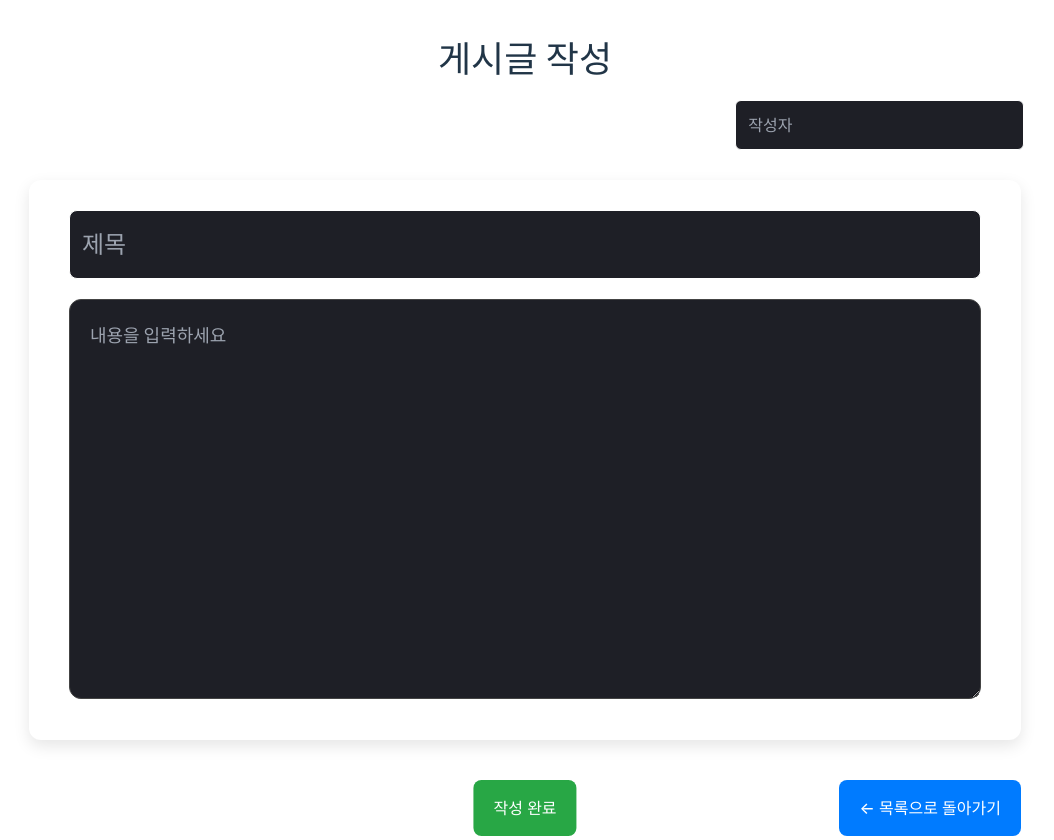
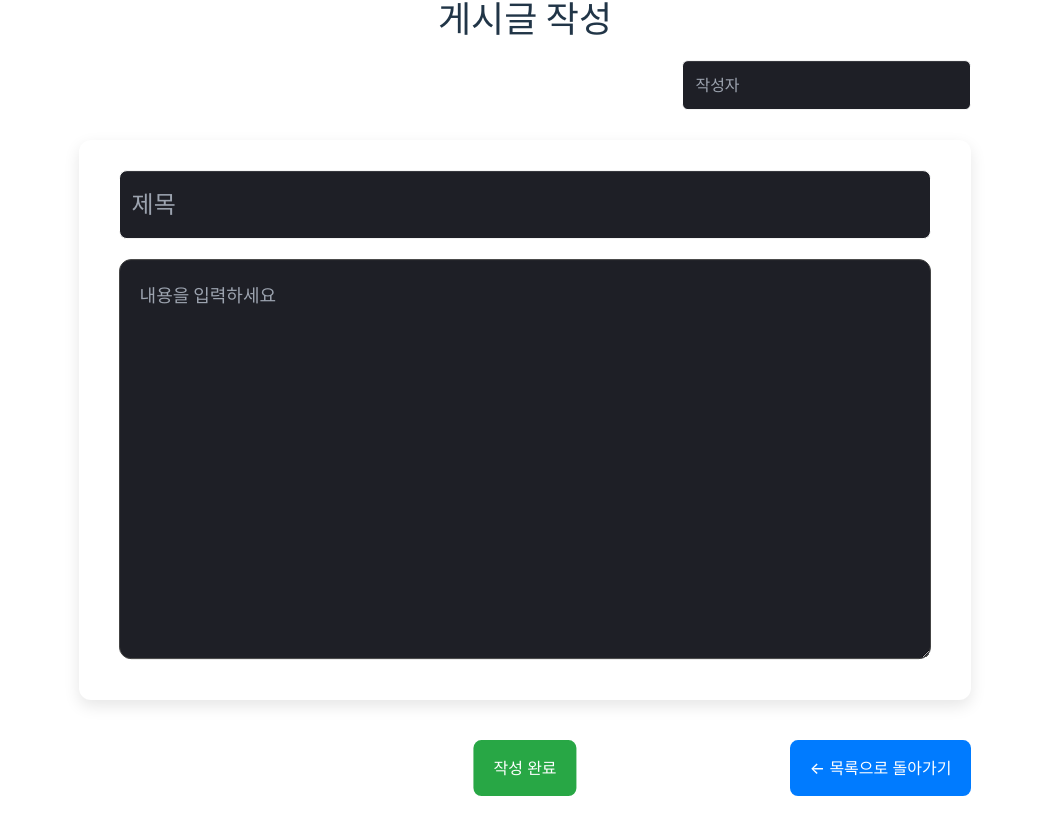
Before and after one commit to hhwwan/kspo_contest, a React app in the folder frontend/: page /community/write in a window 1280 px wide. Shown: the whole page, without its empty margins (115-1169 px from the left). After the commit the page ends 800 px from the top, so only its background shows below. Built offline with nearby package versions, Linux system fonts and the light colour scheme; the HTML template or start-up script is replaced by a standard one.

Commit message:
함수명 입력 실수 -> 수정

```diff
--- a/frontend/src/community/PostDetail.css
+++ b/frontend/src/community/PostDetail.css
@@ -1,19 +1,19 @@
 .post-detail-container {
+    position: relative;
     width: 100vw;
     height: 100vh;
     padding: 40px 20px;
     font-family: 'Inter', sans-serif;
-    box-sizing: border-box;
 }
 
 /* 가운데 정렬용 래퍼 */
-.post_detail-wrapper {
+.post-detail-wrapper {
     position: relative;
     top: 50%;
     left: 50%;
     transform: translate(-50%, -50%);
     width: 100%;
-    max-width: 80%;
+    max-width: 90%;
     box-sizing: border-box;
 }
 
@@ -29,9 +29,9 @@
 .post-detail-meta {
     position: absolute;
     display: flex;
-    right: 11%;
+    right: 10%;
     font-size: 16px;
-    top: 100px;
+    top: 60px;
     gap: 10px; /* 작성자와 날짜 사이 띄움 */
 }
 
```
